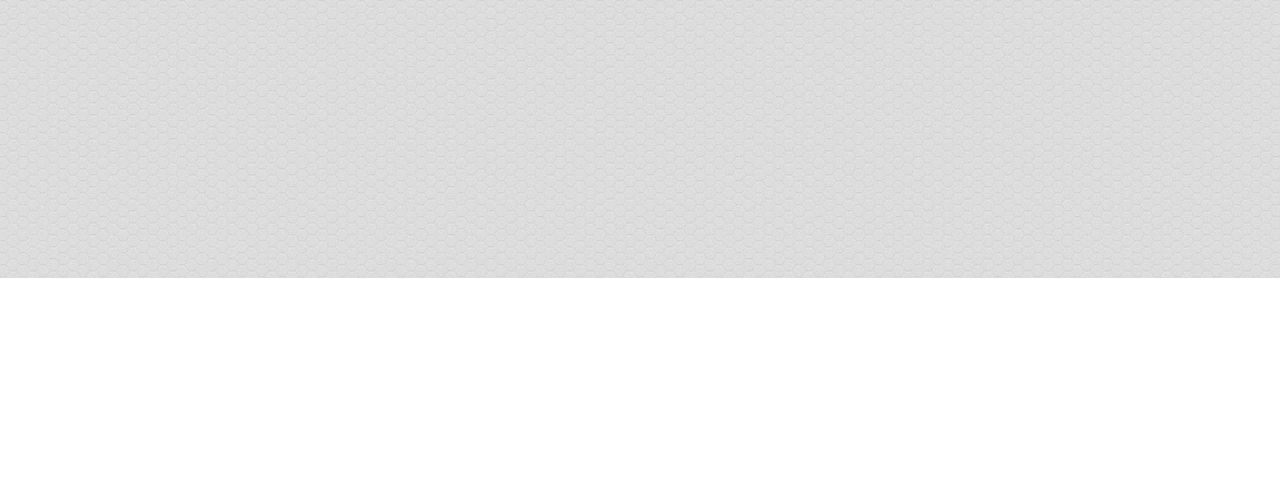
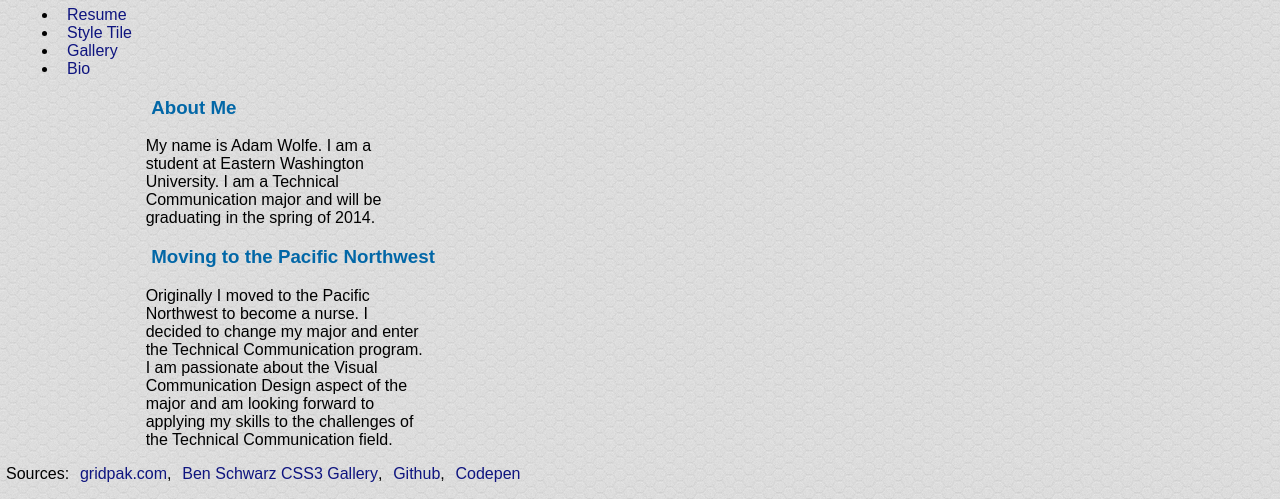
Before and after one commit to twistedfreedom/twistedfreedom.github.io, a plain HTML site: page index.html in a window 1280 px wide. Shown: the part 522-1021 px from the top of the page. Before the commit the page ends 800 px from the top, so only its background shows below. Drawn offline with Linux system fonts and the light colour scheme.

Commit message:
finally there
it’s done

```diff
--- a/css/gridpak.css
+++ b/css/gridpak.css
@@ -10,7 +10,7 @@
 /* Reusable column setup */
 .col {
     border:0px solid rgba(0,0,0,0);
-    float:left;
+    float:;
     -webkit-box-sizing:border-box;
     -moz-box-sizing:border-box;
     box-sizing:border-box;
--- a/css/styles.css
+++ b/css/styles.css
@@ -1,25 +1,49 @@
 body{
 	background: url("../img/subtle.png");
 	font-family: 'Lato' sans-serif;
+
 
 }
 /* Navigation*/
 
 a{
+	margin-left:1%;
 	font-size: 1em;
     color:#0E147F;
     text-decoration: none;
 }
 img{
 	width:18em;
+	padding:2em;
+	float:left;
 }
 /*containter*/
 
 h1{
+	margin-left:1%;
 	color:#042658;
 }
 
 h3{
+	margin-left:1%;
 	font-size: 1.17em;
 	color: #0267A7
 }
+
+p{
+	width:50%;
+}
+
+article, footer{
+	margin-left:1%;
+	padding:1em;
+	text-align: left;
+}
+
+footer{
+	border-top: 2px solid #0267A7;
+}
+
+.fix{
+	margin-left:10%;
+}
--- a/index.html
+++ b/index.html
@@ -25,6 +25,8 @@
 						<li><a href="resume.html">Resume</a></li>
 						<li><a href="styletile.html">Style Tile</a></li>
 						<li><a href="gallery.html">Gallery</a>
+						<li><a href="bio.html">
+						Bio</a>
 						</li>
 					</ul>
 				</nav>
@@ -34,6 +36,7 @@
 
 
 
+	<div class="fix">
 		<div class="row">
 			<article class="span_6 col">
 				<h3>About Me</h3>
@@ -50,14 +53,15 @@
 
 			</article>
 		</div>
-
+	</div>
 		<!--footer-->
 			<div class="row">
 				<footer class="span_12 col footer">
 					<p>Sources:
 						<a href="gridpak.com">gridpak.com</a>,
-						<a href="http://benschwarz.github.io/gallery-css/">Ben Schwarz CSS3 Gallery</a>
-
+						<a href="http://benschwarz.github.io/gallery-css/">Ben Schwarz CSS3 Gallery</a>,
+						<a href="github.io">Github</a>,
+						<a href="codepen.io">Codepen</a>
 					</p>
 
 
```
Also changed, not shown: bio.html (+15 -8 lines), gallery.html (+1 -1 lines), resume.html (+3 -0 lines), styletile.html (+3 -0 lines).
